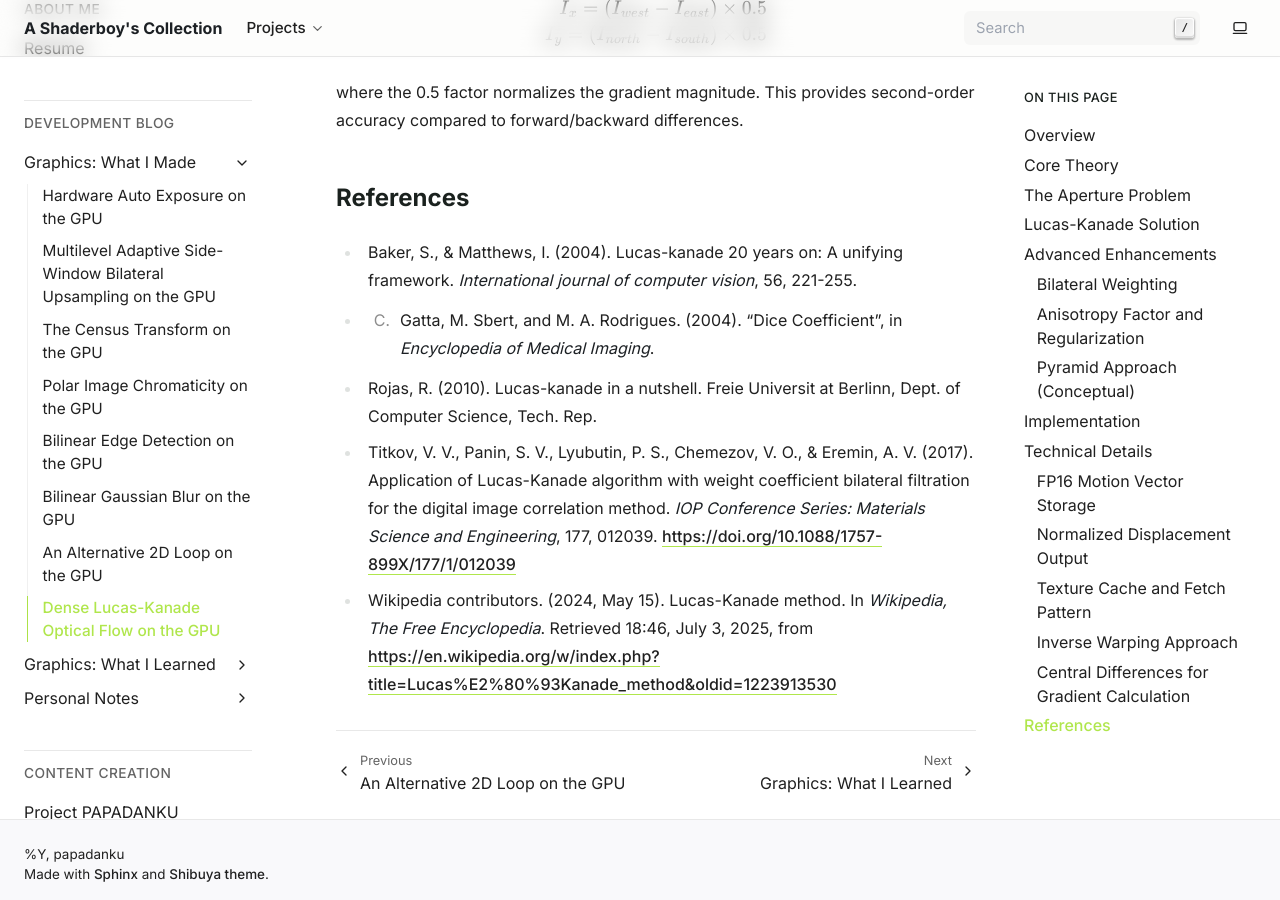
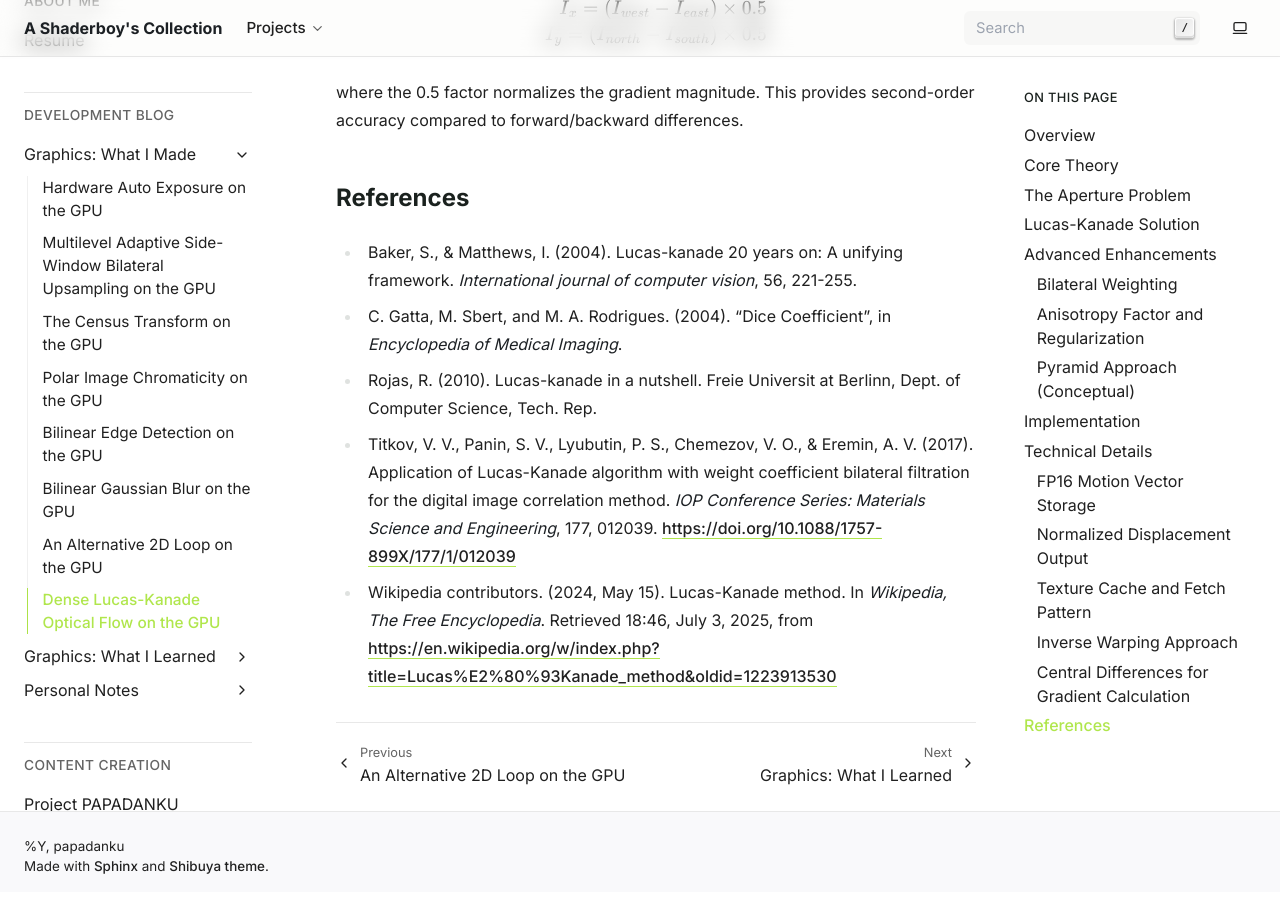
Before and after one commit to papadanku/papadanku.github.io, a Sphinx documentation site: the page built from doc/blog/made/lucaskanade.rst, in a window 1280 px wide and 900 px high, scrolled down 15400 px. Built offline with Sphinx 7.4.7, drawn with Linux system fonts in a browser that asks for light colours.

Commit message:
Fixed escape char.

```diff
--- a/doc/blog/made/lucaskanade.rst
+++ b/doc/blog/made/lucaskanade.rst
@@ -648,7 +648,7 @@ References
 ----------
 
 * Baker, S., & Matthews, I. (2004). Lucas-kanade 20 years on: A unifying framework. *International journal of computer vision*, 56, 221-255.
-* C. Gatta, M. Sbert, and M. A. Rodrigues. (2004). "Dice Coefficient", in *Encyclopedia of Medical Imaging*.
+* C\. Gatta, M. Sbert, and M. A. Rodrigues. (2004). "Dice Coefficient", in *Encyclopedia of Medical Imaging*.
 * Rojas, R. (2010). Lucas-kanade in a nutshell. Freie Universit at Berlinn, Dept. of Computer Science, Tech. Rep.
 * Titkov, V. V., Panin, S. V., Lyubutin, P. S., Chemezov, V. O., & Eremin, A. V. (2017). Application of Lucas-Kanade algorithm with weight coefficient bilateral filtration for the digital image correlation method. *IOP Conference Series: Materials Science and Engineering*, 177, 012039. https://doi.org/10.1088/1757-899X/177/1/012039
 * Wikipedia contributors. (2024, May 15). Lucas-Kanade method. In *Wikipedia, The Free Encyclopedia*. Retrieved 18:46, July 3, 2025, from https://en.wikipedia.org/w/index.php?title=Lucas%E2%80%93Kanade_method&oldid=1223913530
```
